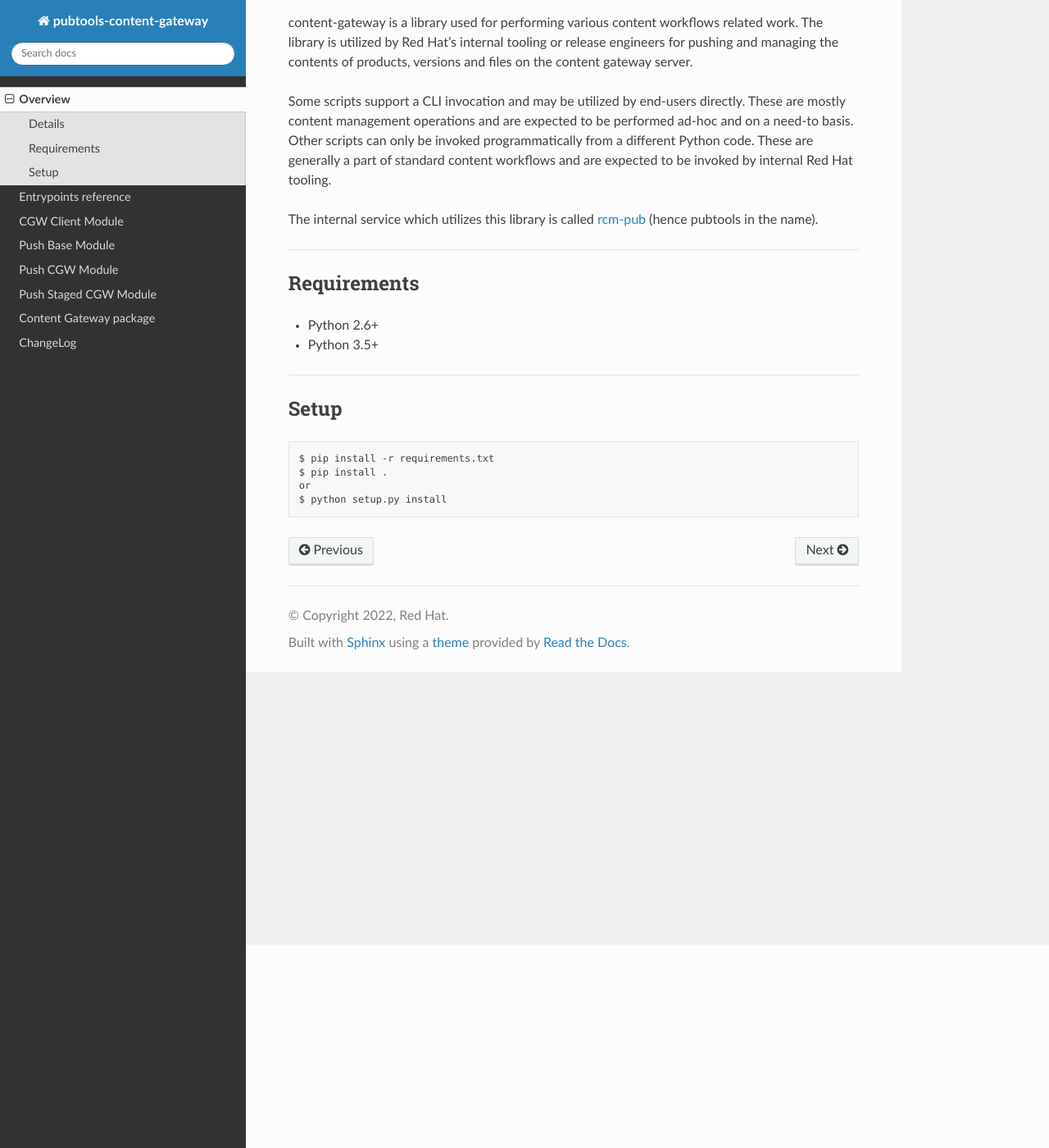
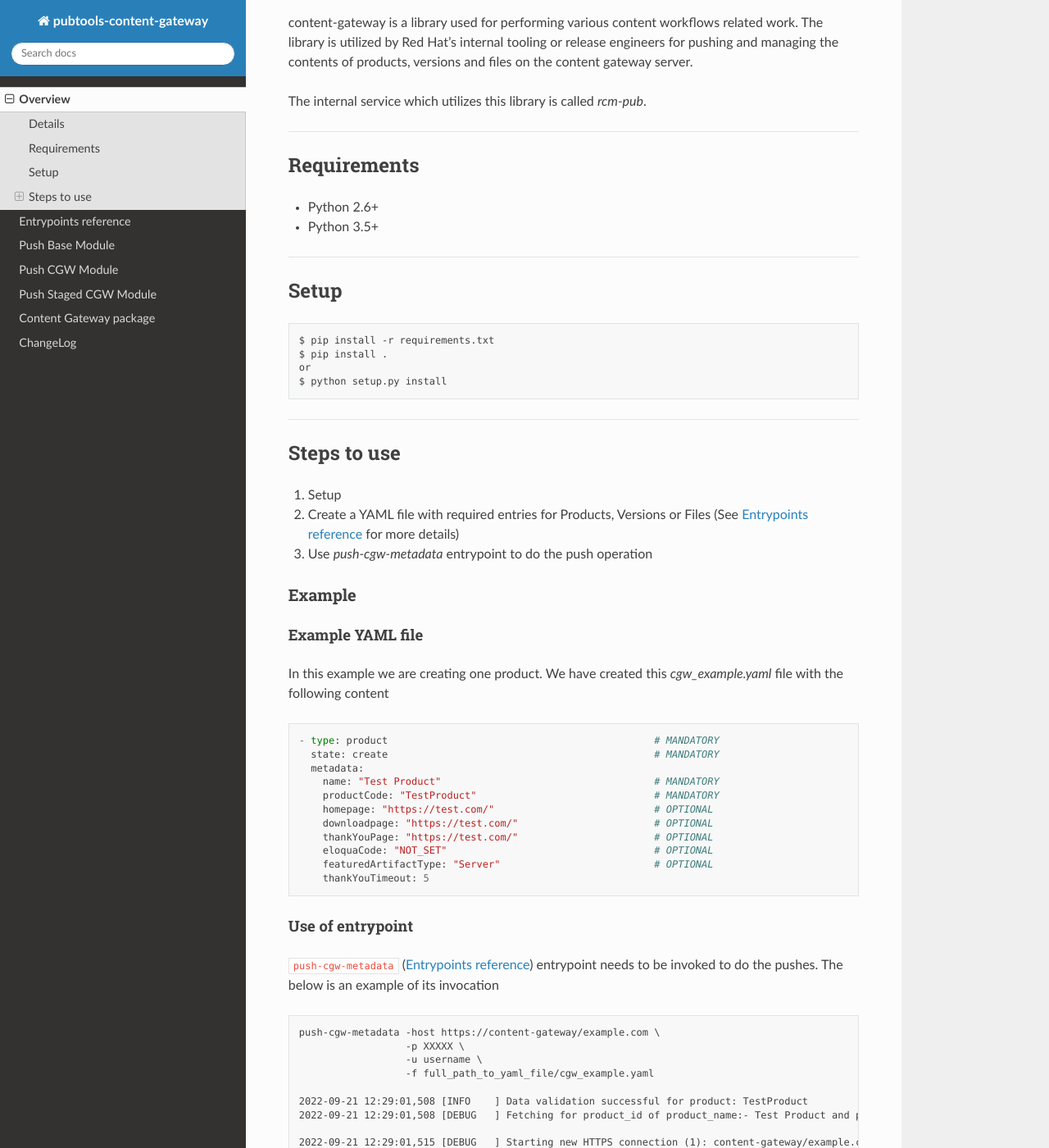
Before and after one commit to release-engineering/pubtools-content-gateway, a Sphinx documentation site: the page built from docs/README.rst, in a window 1280 px wide and 1400 px high, scrolled down 248 px. Shown: the whole window at 82% size. Built offline with Sphinx 7.4.7 and the Read the Docs theme 2.0.0, drawn with Linux system fonts in a browser that asks for light colours; some of the changed text lies outside the part shown.

Commit message:
Cgw docs (#13)
* cgw docs added

* deleting unwanted files

* updating docs conf file

* deleting unwanted files

* removing invalid syntax from cgw_client.rst for git pages

* updated tox configutation for CODECOV

* removing version name from tox after adding git secrets action checks

* removing token for git pages

* Adding .nojekyll

* Removing unwanted files and improving docs

* Adding examples and updating the files as per review

```diff
--- a/docs/README.rst
+++ b/docs/README.rst
@@ -9,9 +9,7 @@ Details
 
 content-gateway is a library used for performing various content workflows related work. The library is utilized by Red Hat's internal tooling or release engineers for pushing and managing the contents of products, versions and files on the content gateway server.
 
-Some scripts support a CLI invocation and may be utilized by end-users directly. These are mostly content management operations and are expected to be performed ad-hoc and on a need-to basis. Other scripts can only be invoked programmatically from a different Python code. These are generally a part of standard content workflows and are expected to be invoked by internal Red Hat tooling.
-
-The internal service which utilizes this library is called `rcm-pub <https://pub.devel.redhat.com/pub/docs/usage.html>`_ (hence pubtools in the name).
+The internal service which utilizes this library is called `rcm-pub`.
 
 --------------------------------
 
@@ -34,3 +32,65 @@ Setup
   $ pip install .
   or
   $ python setup.py install
+
+-----------------------------
+
+
+Steps to use
+============
+
+1) Setup
+2) Create a YAML file with required entries for Products, Versions or Files (See :doc:`entrypoints_reference` for more details)
+3) Use *push-cgw-metadata* entrypoint to do the push operation
+
+
+Example
+--------------
+
+Example YAML file
+....................
+In this example we are creating one product.
+We have created this `cgw_example.yaml` file with the following content
+
+.. code-block::
+
+    - type: product                                             # MANDATORY
+      state: create                                             # MANDATORY
+      metadata:
+        name: "Test Product"                                    # MANDATORY
+        productCode: "TestProduct"                              # MANDATORY
+        homepage: "https://test.com/"                           # OPTIONAL
+        downloadpage: "https://test.com/"                       # OPTIONAL
+        thankYouPage: "https://test.com/"                       # OPTIONAL
+        eloquaCode: "NOT_SET"                                   # OPTIONAL
+        featuredArtifactType: "Server"                          # OPTIONAL
+        thankYouTimeout: 5
+
+
+Use of entrypoint
+....................
+``push-cgw-metadata`` (:doc:`entrypoints_reference`) entrypoint needs to be invoked to do the pushes.
+The below is an example of its invocation
+
+.. code-block::
+
+  push-cgw-metadata -host https://content-gateway/example.com \
+                    -p XXXXX \
+                    -u username \
+                    -f full_path_to_yaml_file/cgw_example.yaml
+
+  2022-09-21 12:29:01,508 [INFO    ] Data validation successful for product: TestProduct
+  2022-09-21 12:29:01,508 [DEBUG   ] Fetching for product_id of product_name:- Test Product and product_code:- TestProduct
+
+  2022-09-21 12:29:01,515 [DEBUG   ] Starting new HTTPS connection (1): content-gateway/example.com:443
+  2022-09-21 12:29:03,183 [DEBUG   ] https://content-gateway/example.com:443 "GET /content-gateway/rest/admin/products HTTP/1.1" 200 None
+  2022-09-21 12:29:03,808 [DEBUG   ] https://content-gateway/example.com:443 "PUT /content-gateway/rest/admin/products/ HTTP/1.1" 201 7
+  2022-09-21 12:29:03,808 [INFO    ] Created a new product with product_id:- 4009801
+
+  2022-09-21 12:29:03,808 [DEBUG   ] Updating the invisible attribute of the created records
+  2022-09-21 12:29:03,808 [DEBUG   ] Enabling the created records if required
+
+  2022-09-21 12:29:03,808 [INFO    ]
+  All CGW operations are successfully completed...!
+
+We can see in the logs that the product is created with some ID.
--- a/docs/index.rst
+++ b/docs/index.rst
@@ -21,7 +21,6 @@ Content Gateway Package
 .. toctree::
    README
    entrypoints_reference
-   cgw_client
    push_base
    push_cgw
    push_staged_cgw
--- a/docs/push_staged_cgw.rst
+++ b/docs/push_staged_cgw.rst
@@ -1,7 +1,7 @@
 Push Staged CGW Module
 ====================================================
 
-The push-staged-cgw (:doc:`push_staged_cgw`) is a target entrypoint for Push Staged which will be invoked through Red Hat's internal service called `rcm-pub <https://pub.devel.redhat.com/pub/docs/usage.html>`_.
+The push-staged-cgw (:doc:`push_staged_cgw`) is a target entrypoint for Push Staged which will be invoked through Red Hat's internal service called `rcm-pub`.
 
 All the user credentials will be received through the argument ``target_settings`` consisting of `server_name`, `username` and `password`.
 It shares the same YAML file structure except `downloadURL` user need to pass `pushItemPath`.
```
Also changed, not shown: docs/_content_gateway.rst (+0 -9 lines), docs/cgw_authentication.rst (deleted, +0 -8 lines), docs/cgw_client.rst (deleted, +0 -21 lines), docs/cgw_session.rst (deleted, +0 -8 lines), docs/entrypoints_reference.rst (+4 -5 lines), docs/modules.rst (deleted, +0 -7 lines), docs/utils.rst (deleted, +0 -8 lines), 1 other file.
